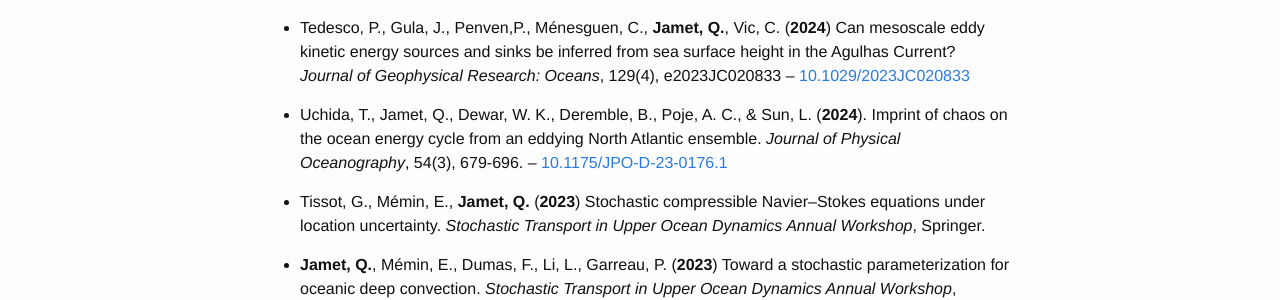
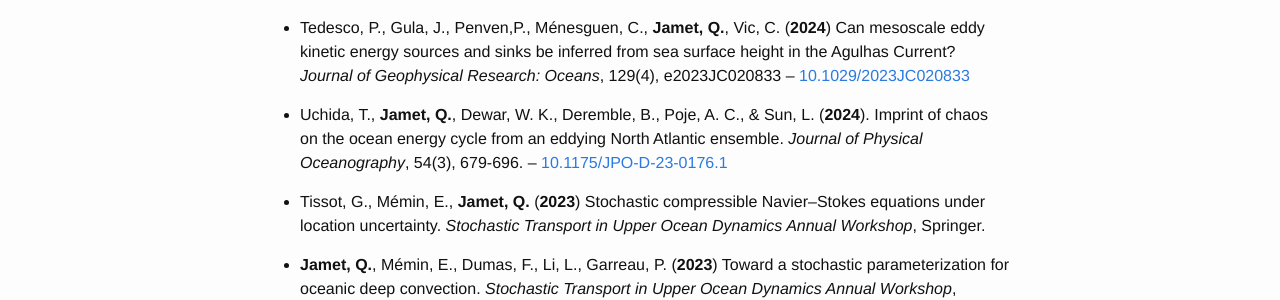
Before and after one commit to quentinjamet/quentinjamet.github.io, a Jekyll site: the page built from publications.md, in a window 1280 px wide. Shown: the part 424-724 px from the top of the page. Built offline with Jekyll 4.4.1, drawn with Linux system fonts in a browser that asks for light colours; part of the change alters nothing that is shown.

```diff
--- a/publications.md
+++ b/publications.md
@@ -6,6 +6,23 @@ permalink: /publications/
 
 <a href="https://orcid.org/0000-0002-5596-0354" target="orcid.widget" rel="noopener noreferrer" style="vertical-align:top;"><img src="https://orcid.org/sites/default/files/images/orcid_16x16.png" style="width:1em;margin-right:.5em;" alt="ORCID iD icon">orcid.org/0000-0002-5596-0354</a>
 
+
+<!---
+## On-going papers
+
+- Sevellec, F., Colin de Verdiere, A., Kolodziejczyk, N., **Jamet, Q.** (**In Rev.**) Golbal observations of eddy-mean flow interactions at the ocean surface and in the deep ocean. *Journal of Physical Oceanography*
+
+- Martinez-Moreno, J., Lique, C., Talandier, C., **Jamet, Q.**, Treguier, A.-M. (**Sub.**) Seasonal variability of kinetic energy in transitional ice-covered oceans. *Journal of Advances in Modeling Earth Systems*
+
+-  Rojo de Anda, G., R. Parfitt, W.K. Dewar, **Q. Jamet**, T. Uchida (**Sub.**) A Description of Trends in Gulf Stream Path Retroflections Since the Late 20th Century.
+
+- S. Tajouri, W. Llovel, F. Sevellec, **Q. Jamet**, Hochet, A. (**In Prep.**) Sensitivity of the externally-forced and internal variability of sea level to fully time-varying freshwater fluxes from Greenland and rivers.
+
+- Coquereau, A., Sevellec, F., Huck, T., Hirschi, J., J.-M., **Jamet, Q.** (**In Prep**) Past, Present, and Future Variability of Atlantic Meridional Overturning Circulation in CMIP6 Ensembles.
+
+- Tissot, G., Memin, E., **Jamet, Q.** (**In Prep.*) Stochastic compressible Navier–Stokes equations under location uncertainty and its approximations for ocean modelling.
+
+-->
 
 
 ## Peer-reviewed publications
@@ -16,7 +33,7 @@ permalink: /publications/
 
 - Tedesco, P., Gula, J., Penven,P.,  Ménesguen, C., **Jamet, Q.**, Vic, C. (**2024**) Can mesoscale eddy kinetic energy sources and sinks be inferred from sea surface height in the Agulhas Current? *Journal of Geophysical Research: Oceans*, 129(4), e2023JC020833 -- [10.1029/2023JC020833]( https://doi.org/10.1029/2023JC020833)
 
-- Uchida, T., Jamet, Q., Dewar, W. K., Deremble, B., Poje, A. C., & Sun, L. (**2024**). Imprint of chaos on the ocean energy cycle from an eddying North Atlantic ensemble. *Journal of Physical Oceanography*, 54(3), 679-696. -- [10.1175/JPO-D-23-0176.1](https://doi.org/10.1175/JPO-D-23-0176.1)
+- Uchida, T., **Jamet, Q.**, Dewar, W. K., Deremble, B., Poje, A. C., & Sun, L. (**2024**). Imprint of chaos on the ocean energy cycle from an eddying North Atlantic ensemble. *Journal of Physical Oceanography*, 54(3), 679-696. -- [10.1175/JPO-D-23-0176.1](https://doi.org/10.1175/JPO-D-23-0176.1)
 
 - Tissot, G., Mémin, E., **Jamet, Q.** (**2023**) Stochastic compressible Navier–Stokes equations under location uncertainty. *Stochastic Transport in Upper Ocean Dynamics Annual Workshop*, Springer.
 
```
